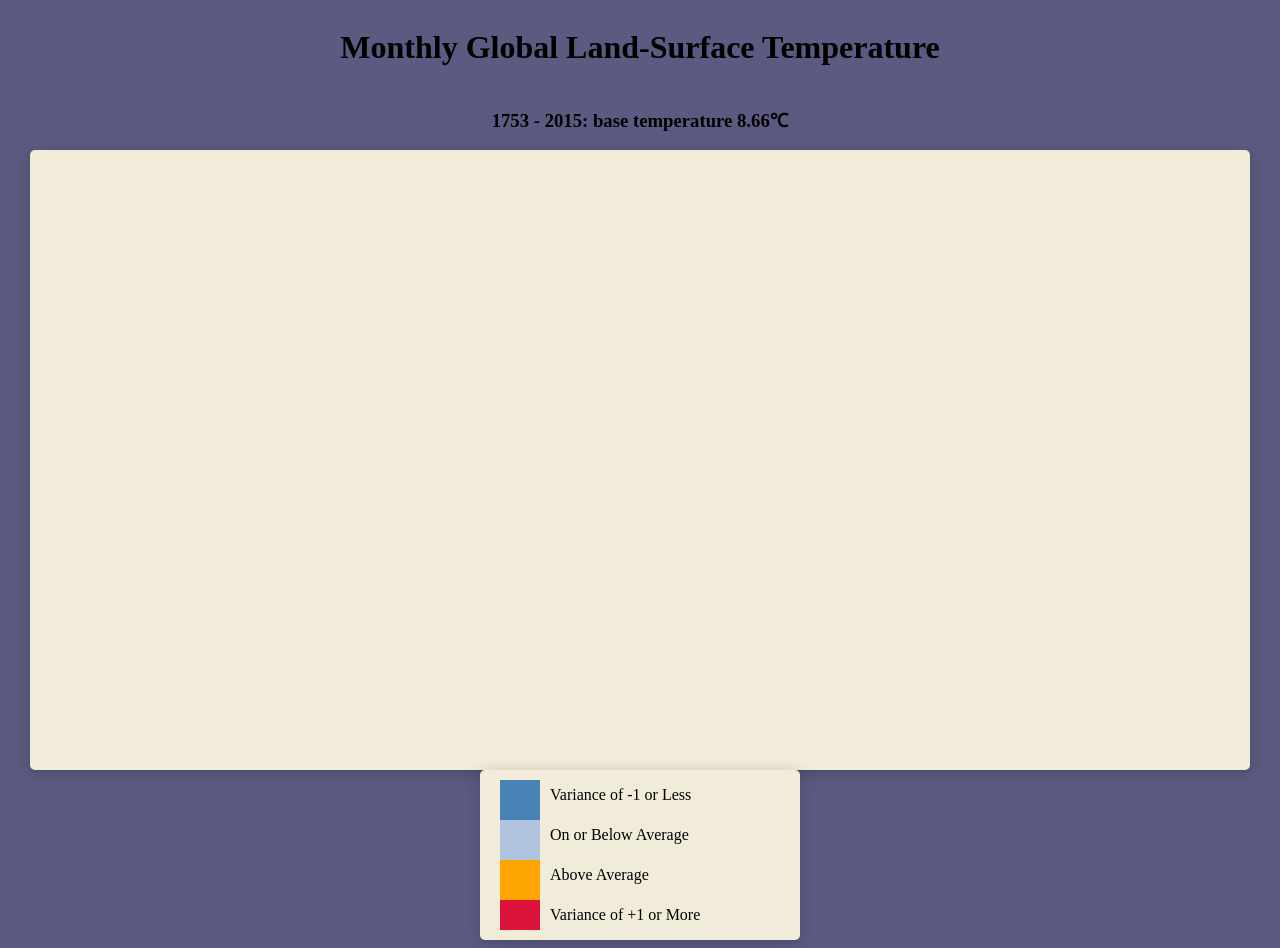
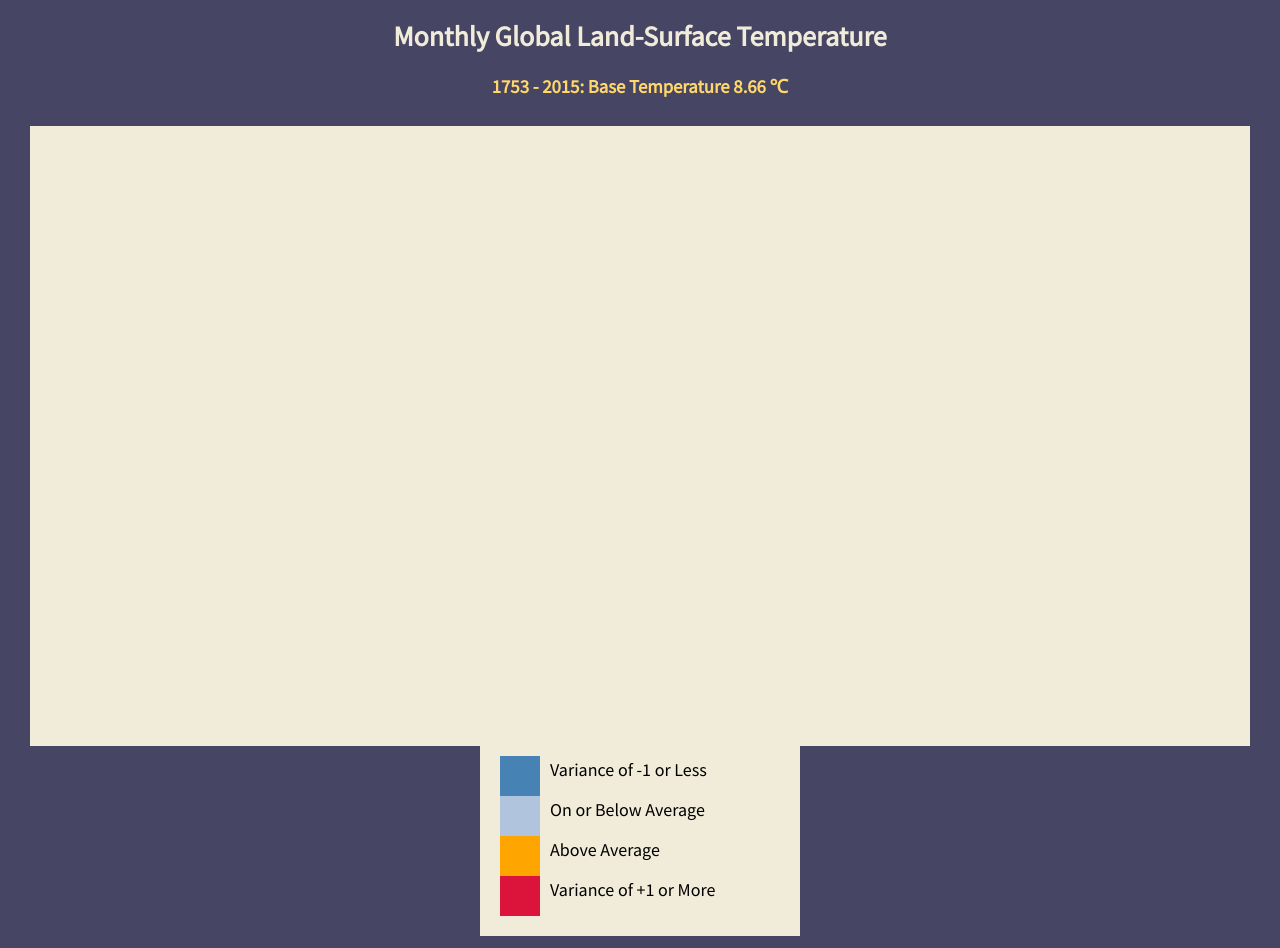
Before and after one commit to pcbennett108/FreeCC-HeatMap, a plain HTML site: page index.html in a window 1280 px wide. Drawn offline with nearby package versions, Linux system fonts and the light colour scheme; no server answers.

Commit message:
Style adjustments

```diff
--- a/index.html
+++ b/index.html
@@ -10,7 +10,7 @@
   </head>
   <body>
     <h1 id="title">Monthly Global Land-Surface Temperature</h1>
-    <h3 id="description">1753 - 2015: base temperature 8.66℃</h3>
+    <h3 id="description">1753 - 2015: Base Temperature 8.66 ℃</h3>
     <div id="tooltip"></div>
     <svg id="canvas"></svg>
     <svg id="legend">
--- a/style.css
+++ b/style.css
@@ -1,20 +1,26 @@
+@import url("https://fonts.googleapis.com/css2?family=Source+Sans+Pro&display=swap");
+
+* {
+  font-family: "Source Sans Pro", sans-serif;
+}
+
 html {
   min-height: 100%;
 }
 
 body {
-  background-color: #5c5a80;
+  background-color: #474564;
   display: flex;
   flex-direction: column;
   justify-content: center;
   align-items: center;
   height: 100%;
+  color: #ffd76a;
 }
 
 svg {
   background-color: #f0ecd9;
-  box-shadow: 0px 3px 15px rgba(0, 0, 0, 0.2);
-  border-radius: 5px;
+
   padding: 10px;
 }
 
@@ -23,8 +29,30 @@ svg {
   min-width: 1200px;
 }
 
+.cell:hover {
+  fill: black;
+}
+
+g {
+  color: #000;
+}
+
 #tooltip {
   visibility: hidden;
   height: auto;
   width: auto;
+  margin-bottom: 10px;
 }
+
+#legend {
+  font-size: 18px;
+  text-align: center;
+  min-height: 170px;
+}
+
+#title {
+  font-size: 28px;
+  color: #f0ecd9;
+  margin-top: 10px;
+  margin-bottom: 0px;
+}
```
